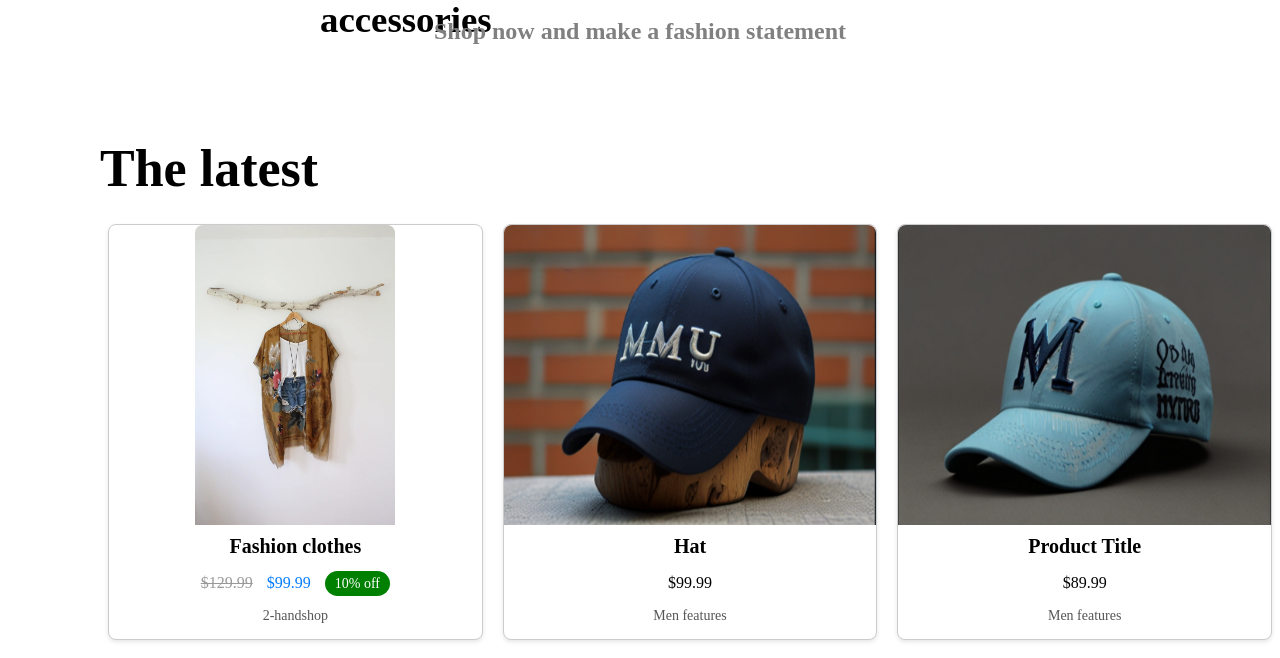
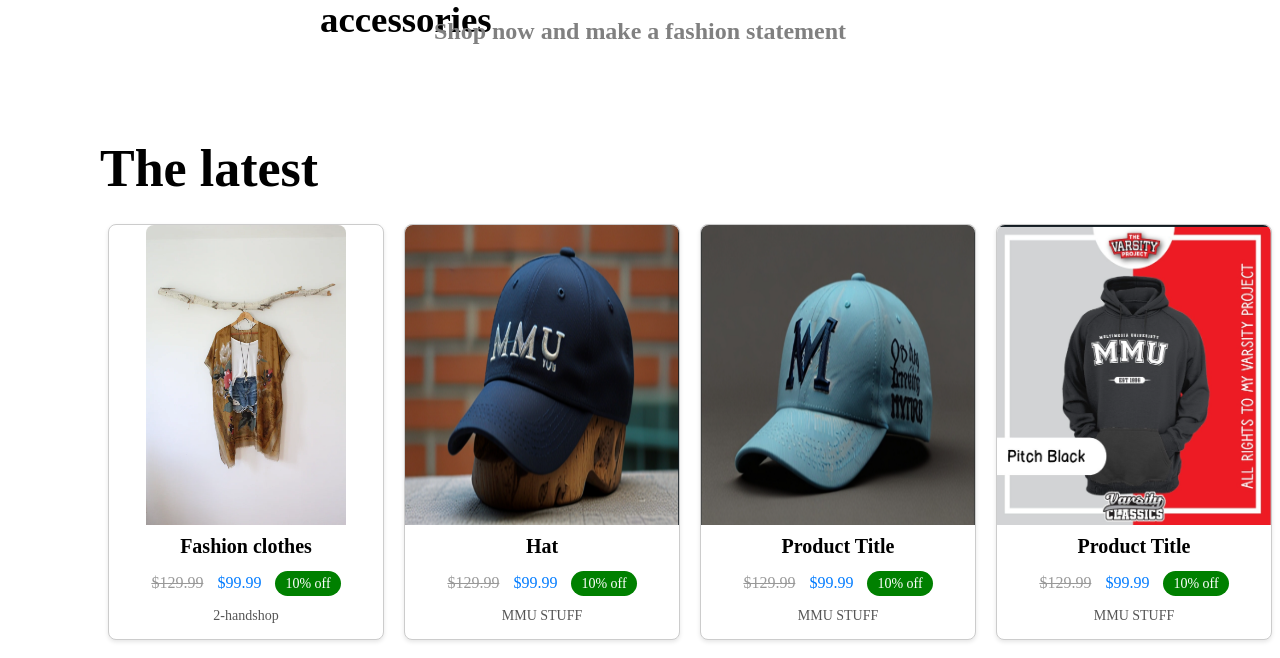
Before and after one commit to cskee/TT8L-12, a Flask app: a page that uses MMU SHOP/templates/homepage.html in a window 1280 px wide. Shown: the part 1426-2084 px from the top of the page. Run offline with Flask 3, Linux system fonts and the light colour scheme.

Commit message:
If it is mmu email, it will get discount

```diff
--- a/MMU SHOP/templates/homepage.html
+++ b/MMU SHOP/templates/homepage.html
@@ -48,6 +48,8 @@
 <h1 style="position: absolute; top: 1530px; left: 100px; font-size: 325%;">The latest</h3>
 
     <div class="product-container1">
+        {% if mmustudent%}
+
         <div class="product">
             <img src="{{url_for('static',filename='2-hand1.png')}}">
             <h2 class="product-title">Fashion clothes</h2>
@@ -58,18 +60,71 @@
             </p>
             <p class="product-description">2-handshop</p>
         </div>
+
         <div class="product">
             <img src="{{url_for('static',filename='hat1.png')}}" alt="product-image">
             <h2 class="product-title">Hat</h2>
-        <p class="product-price">$99.99</p>
-        <p class="product-description">Men features</p>
+            <p class="product-price">
+                <span class="original-price">$129.99</span>
+                <span class="discounted-price">$99.99</span>
+                <span class="discount">10% off</span>
+            </p>
+            <p class="product-description">MMU STUFF</p>
+        </div>
+
+        <div class="product">
+            <img src="{{url_for('static',filename='hat2.png')}}" alt="Product Image" class="product-image">
+            <h2 class="product-title">Product Title</h2>
+            <p class="product-price">
+                <span class="original-price">$129.99</span>
+                <span class="discounted-price">$99.99</span>
+                <span class="discount">10% off</span>
+            </p>
+            <p class="product-description">MMU STUFF</p>
+        </div>
+
+        <div class="product">
+            <img src="{{url_for('static',filename='blackhoodie.png')}}">
+            <h2 class="product-title">Product Title</h2>
+            <p class="product-price">
+                <span class="original-price">$129.99</span>
+                <span class="discounted-price">$99.99</span>
+                <span class="discount">10% off</span>
+            </p>
+            <p class="product-description">MMU STUFF</p>
+        </div>
+
+
+        {% else %}
+
+        <div class="product">
+            <img src="{{url_for('static',filename='2-hand1.png')}}">
+            <h2 class="product-title">Fashion clothes</h2>
+            <p class="product-price">??</p>
+            <p class="product-description">2-handshop</p>
+        </div>
+
+
+        <div class="product">
+            <img src="{{url_for('static',filename='hat1.png')}}" alt="product-image">
+            <h2 class="product-title">Hat</h2>
+            <p class="product-price">??</p>
+            <p class="product-description">MMU STUFF</p>
         </div>
         <div class="product">
             <img src="{{url_for('static',filename='hat2.png')}}" alt="Product Image" class="product-image">
             <h2 class="product-title">Product Title</h2>
-        <p class="product-price">$89.99</p>
-        <p class="product-description">Men features</p>
+            <p class="product-price">??</p>
+            <p class="product-description">MMU STUFF</p>
         </div>
+        <div class="product">
+            <img src="{{url_for('static',filename='blackhoodie.png')}}">
+            <h2 class="product-title">Product Title</h2>
+            <p class="product-price">??</p>
+            <p class="product-description">MMU STUFF</p>
+        </div>
+
+        {% endif %}
     </div>
 
 
```
Also changed, not shown: MMU SHOP/static/homepage.css (line endings or trailing spaces). Lines whose indentation alone changed are shown as unchanged.
